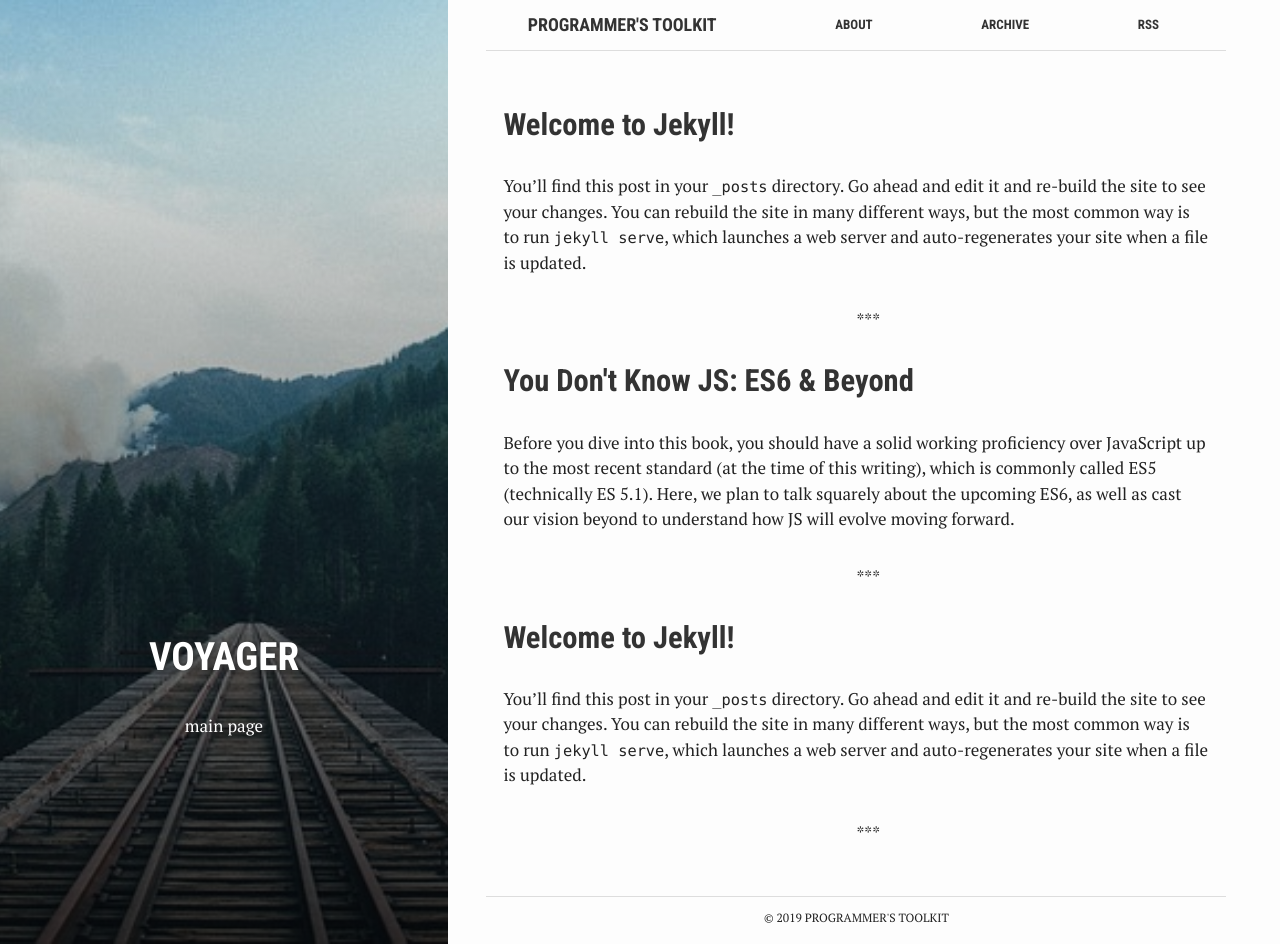
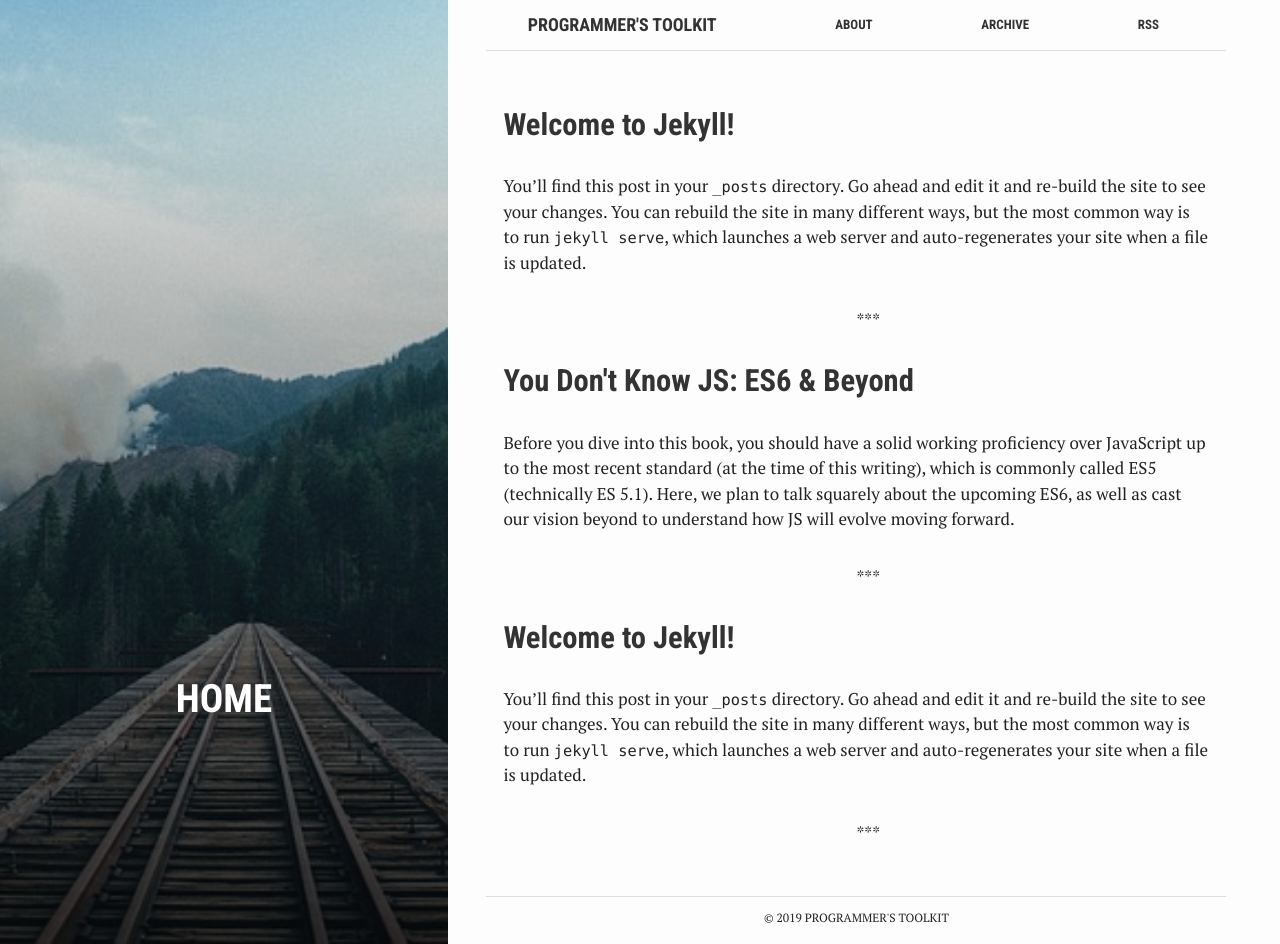
Before and after one commit to esummers1/esummers1.github.io, a Jekyll site: the page built from index.html, in a window 1280 px wide and 944 px high. Built offline with Jekyll 4.4.1, drawn with Linux system fonts in a browser that asks for light colours.

Commit message:
Update index page

```diff
--- a/index.html
+++ b/index.html
@@ -1,9 +1,9 @@
 ---
 bg: "rails.jpg"
 layout: default
-crawlertitle: "Jekyll blog"
-title: "Voyager"
-summary: "main page"
+crawlertitle: "Programmer's Toolkit"
+title: "Home"
+summary: ""
 ---
 
 {% for post in site.posts limit: 5 %}
```
